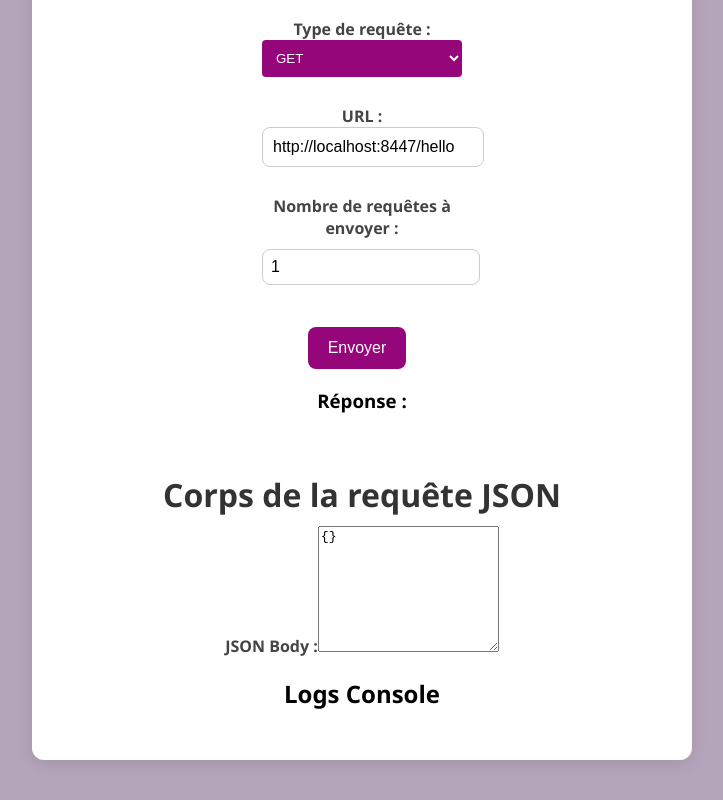
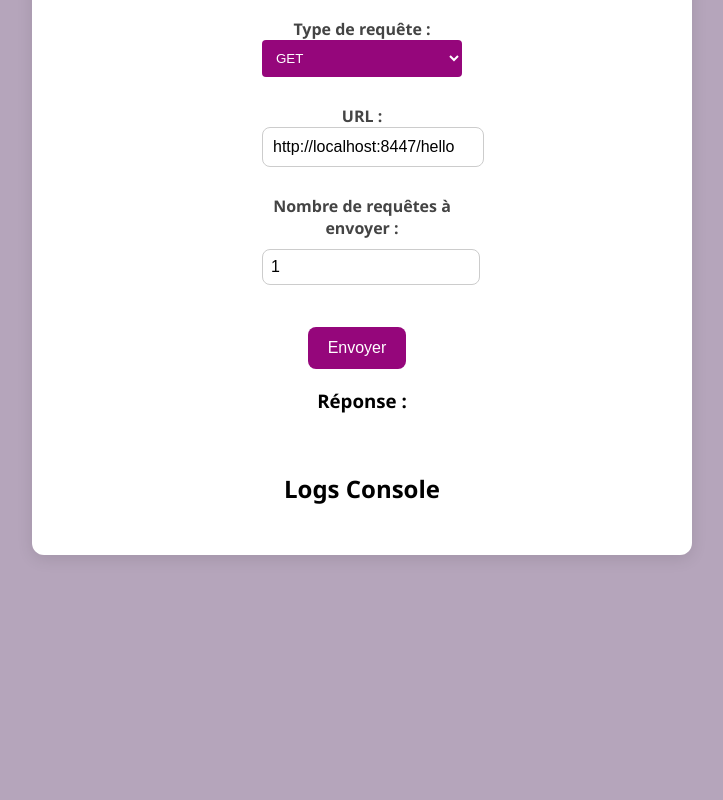
Before and after one commit to LucasPlebani/testeur-de-r-silience-d-API-, a React (Create React App) app in the folder resilience/: page / in a window 1280 px wide. Shown: the part 651-1451 px from the top of the page, without its empty margins (278-1001 px from the left). After the commit the page ends 1246 px from the top, so only its background shows below. Built offline with nearby package versions, Linux system fonts and the light colour scheme.

Commit message:
debbug logger json

```diff
--- a/resilience/src/component/logger.jsx
+++ b/resilience/src/component/logger.jsx
@@ -31,16 +31,7 @@ export default function BodyJson() {
   }, []);
 
   return (
-    <div className="json-body">
-      <h1>Corps de la requête JSON</h1>
-      <label>
-        JSON Body :
-        <textarea
-          rows={8}
-          value={jsonBody}
-          onChange={(e) => setJsonBody(e.target.value)}
-        />
-      </label>
+
 
       <div className="logs-section" style={{ marginTop: "1rem" }}>
         <h2>Logs Console</h2>
@@ -52,6 +43,5 @@ export default function BodyJson() {
           ))}
         </ul>
       </div>
-    </div>
   );
 }
```
